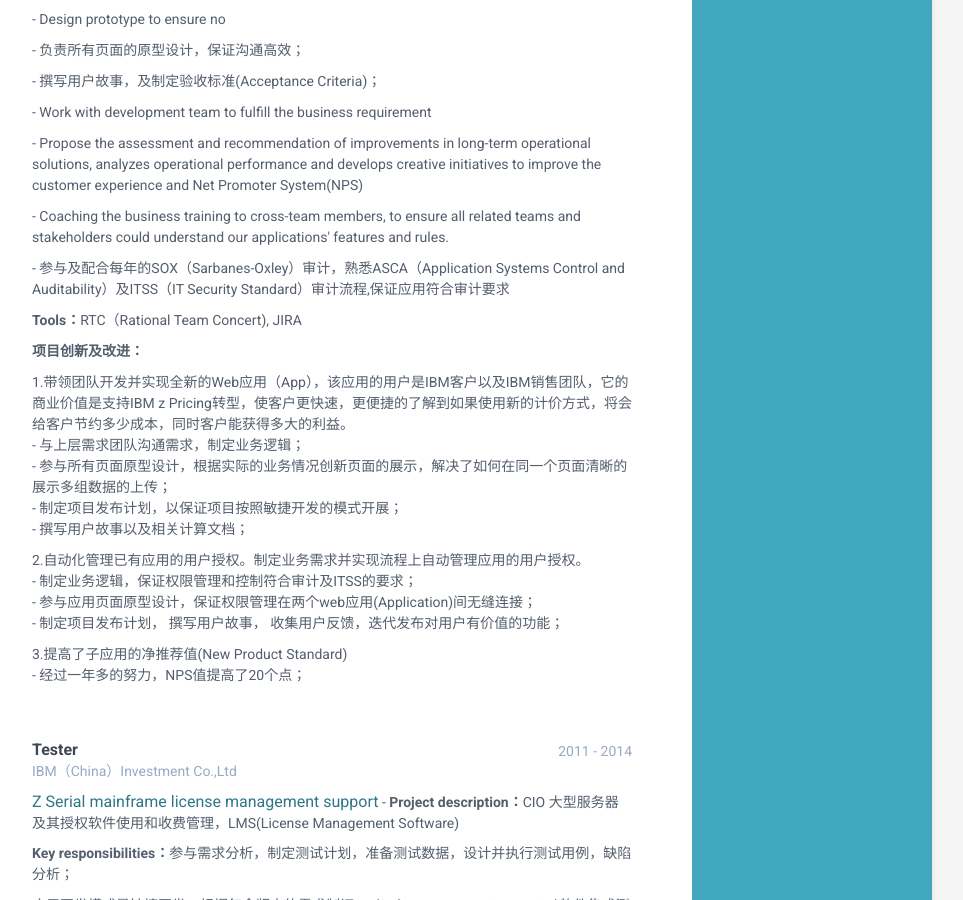
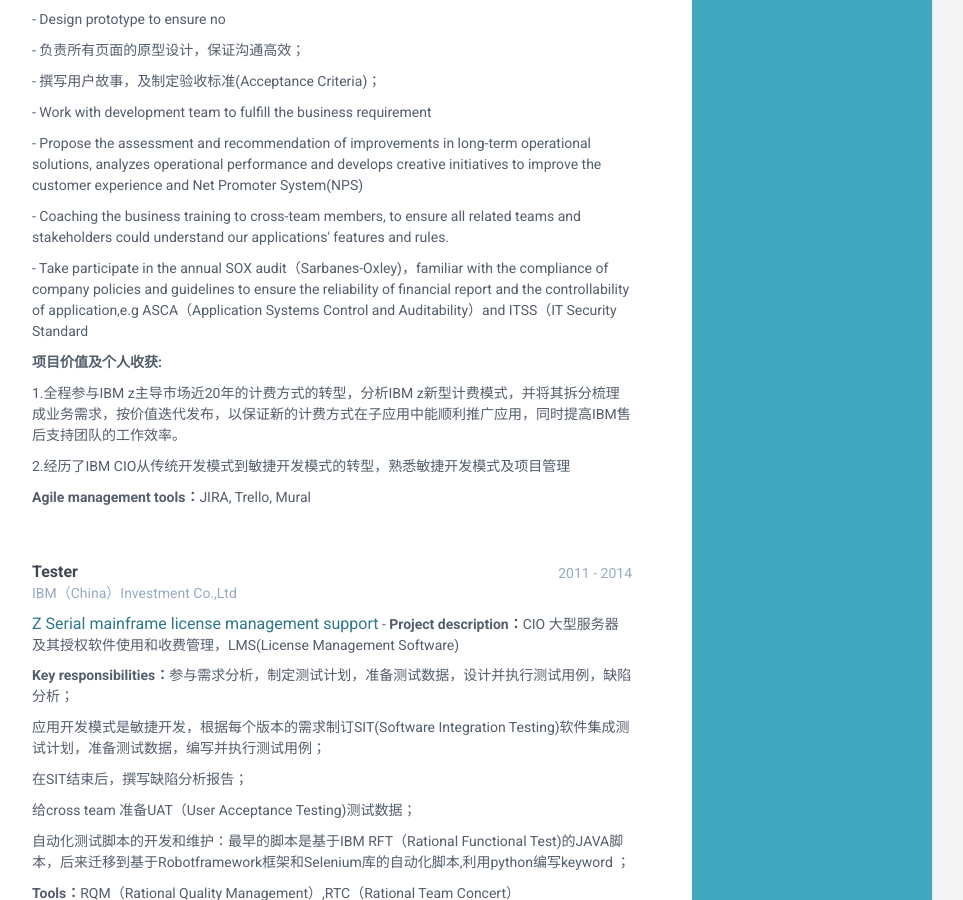
Before and after one commit to liuyang0116/LiuYangResume_EN, a Jekyll site: the page built from index.html, in a window 1280 px wide and 900 px high, scrolled down 1011 px. Shown: the whole window, without its empty margins (188-1151 px from the left). Built offline with Jekyll 4.4.1, drawn with Linux system fonts in a browser that asks for light colours.

Commit message:
Update projects.html

```diff
--- a/_includes/projects.html
+++ b/_includes/projects.html
@@ -21,23 +21,11 @@
 					<p>- Work with development team to fulfill the business requirement</p>
 					<p>- Propose the assessment and recommendation of improvements in long-term operational solutions, analyzes operational performance and develops creative initiatives to improve the customer experience and Net Promoter System(NPS)</p>
 					<p>- Coaching the business training to cross-team members, to ensure all related teams and stakeholders could understand our applications' features and rules.</p>
-			                <p>- 参与及配合每年的SOX（Sarbanes-Oxley）审计，熟悉ASCA（Application Systems Control and Auditability）及ITSS（IT Security Standard）审计流程,保证应用符合审计要求</p>
-					<p><b>Tools：</b>RTC（Rational Team Concert), JIRA</p>
-					<p><b>项目创新及改进：</b></p>
-					<p>1.带领团队开发并实现全新的Web应用（App），该应用的用户是IBM客户以及IBM销售团队，它的商业价值是支持IBM z Pricing转型，使客户更快速，更便捷的了解到如果使用新的计价方式，将会给客户节约多少成本，同时客户能获得多大的利益。
-					  <br>  - 与上层需求团队沟通需求，制定业务逻辑；
-					  <br>  - 参与所有页面原型设计，根据实际的业务情况创新页面的展示，解决了如何在同一个页面清晰的展示多组数据的上传；
-					  <br>  - 制定项目发布计划，以保证项目按照敏捷开发的模式开展；
-					  <br>  - 撰写用户故事以及相关计算文档；
-					  </p>
-					<p>2.自动化管理已有应用的用户授权。制定业务需求并实现流程上自动管理应用的用户授权。
-					  <br>  - 制定业务逻辑，保证权限管理和控制符合审计及ITSS的要求；
-					  <br>  - 参与应用页面原型设计，保证权限管理在两个web应用(Application)间无缝连接；
-					  <br>  - 制定项目发布计划， 撰写用户故事， 收集用户反馈，迭代发布对用户有价值的功能；
-					</p>
-					<p>3.提高了子应用的净推荐值(New Product Standard)
-					  <br>  - 经过一年多的努力，NPS值提高了20个点；
-					</p>
+			                <p>- Take participate in the annual SOX audit（Sarbanes-Oxley)，familiar with the compliance of company policies and guidelines to ensure the reliability of financial report and the controllability of application,e.g ASCA（Application Systems Control and Auditability）and ITSS（IT Security Standard</p>
+					<p><b>项目价值及个人收获:</b></p>
+					<p>1.全程参与IBM z主导市场近20年的计费方式的转型，分析IBM z新型计费模式，并将其拆分梳理成业务需求，按价值迭代发布，以保证新的计费方式在子应用中能顺利推广应用，同时提高IBM售后支持团队的工作效率。</p>
+					<p>2.经历了IBM CIO从传统开发模式到敏捷开发模式的转型，熟悉敏捷开发模式及项目管理</p>
+					<p><b>Agile management tools：</b>JIRA, Trello, Mural</p>
 
                 </div><!--//item-->
 				<br></br>
```
